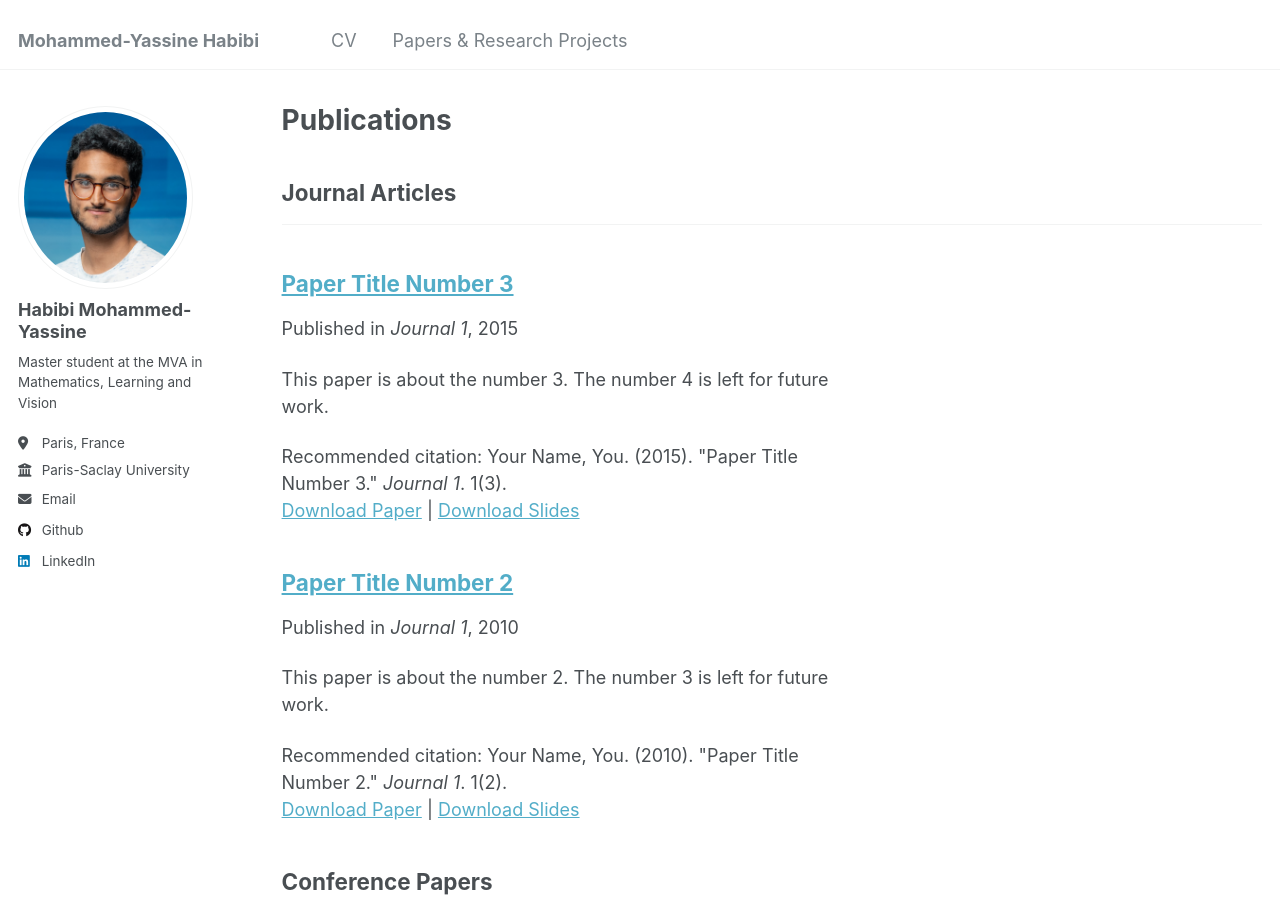
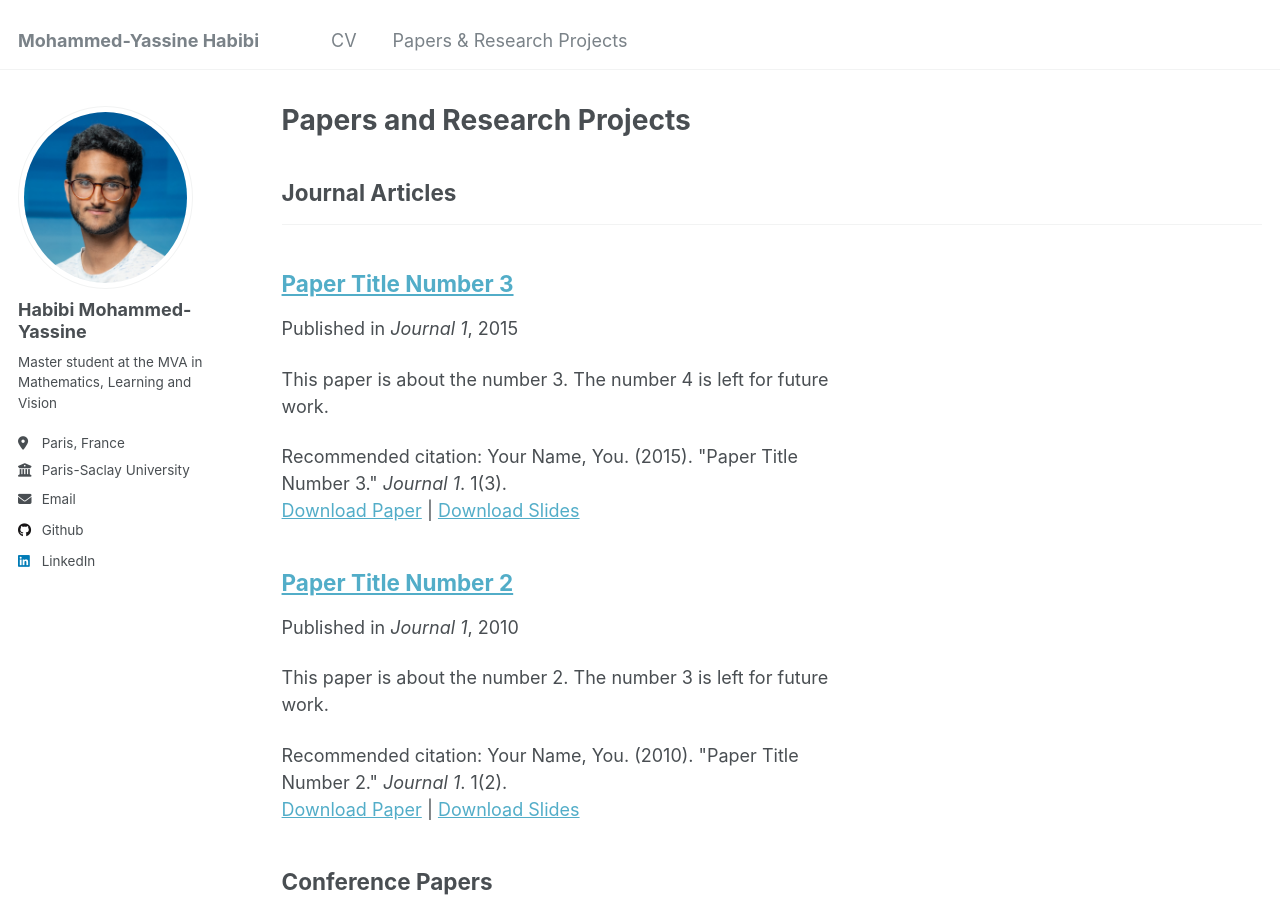
Before and after one commit to mohammed-yassinehabibi/mohammed-yassinehabibi.github.io, a Jekyll site: the page built from _pages/publications.html, in a window 1280 px wide and 900 px high. Built offline with Jekyll 4.4.1, drawn with Linux system fonts in a browser that asks for light colours.

Commit message:
change_publications_ccollection_name

```diff
--- a/_pages/publications.html
+++ b/_pages/publications.html
@@ -1,6 +1,6 @@
 ---
 layout: archive
-title: "Publications"
+title: "Papers and Research Projects"
 permalink: /publications/
 author_profile: true
 ---
```
Also changed, not shown: _publications/2009-10-01-paper-title-number-1.md (+1 -1 lines), 1 other file.
